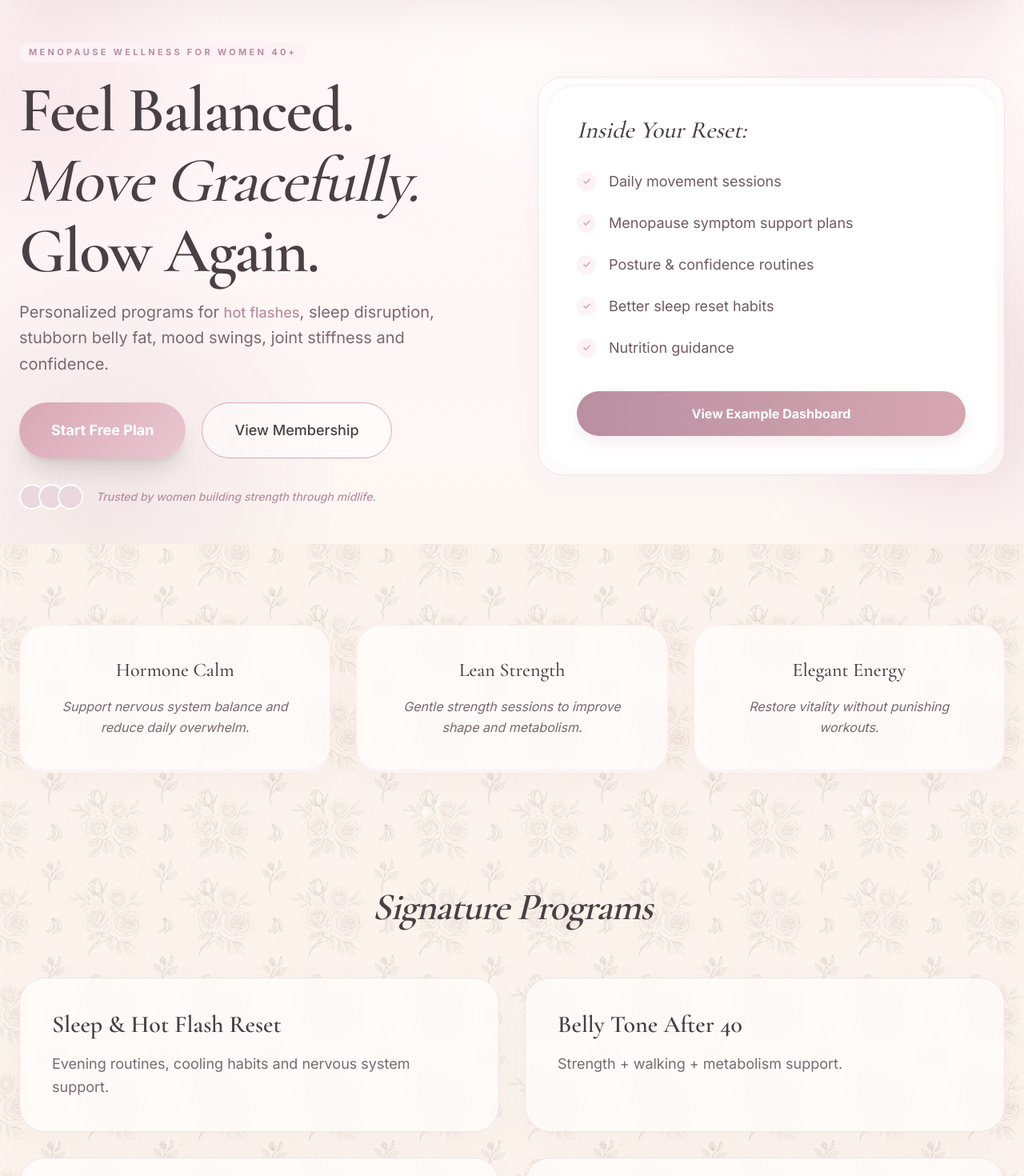
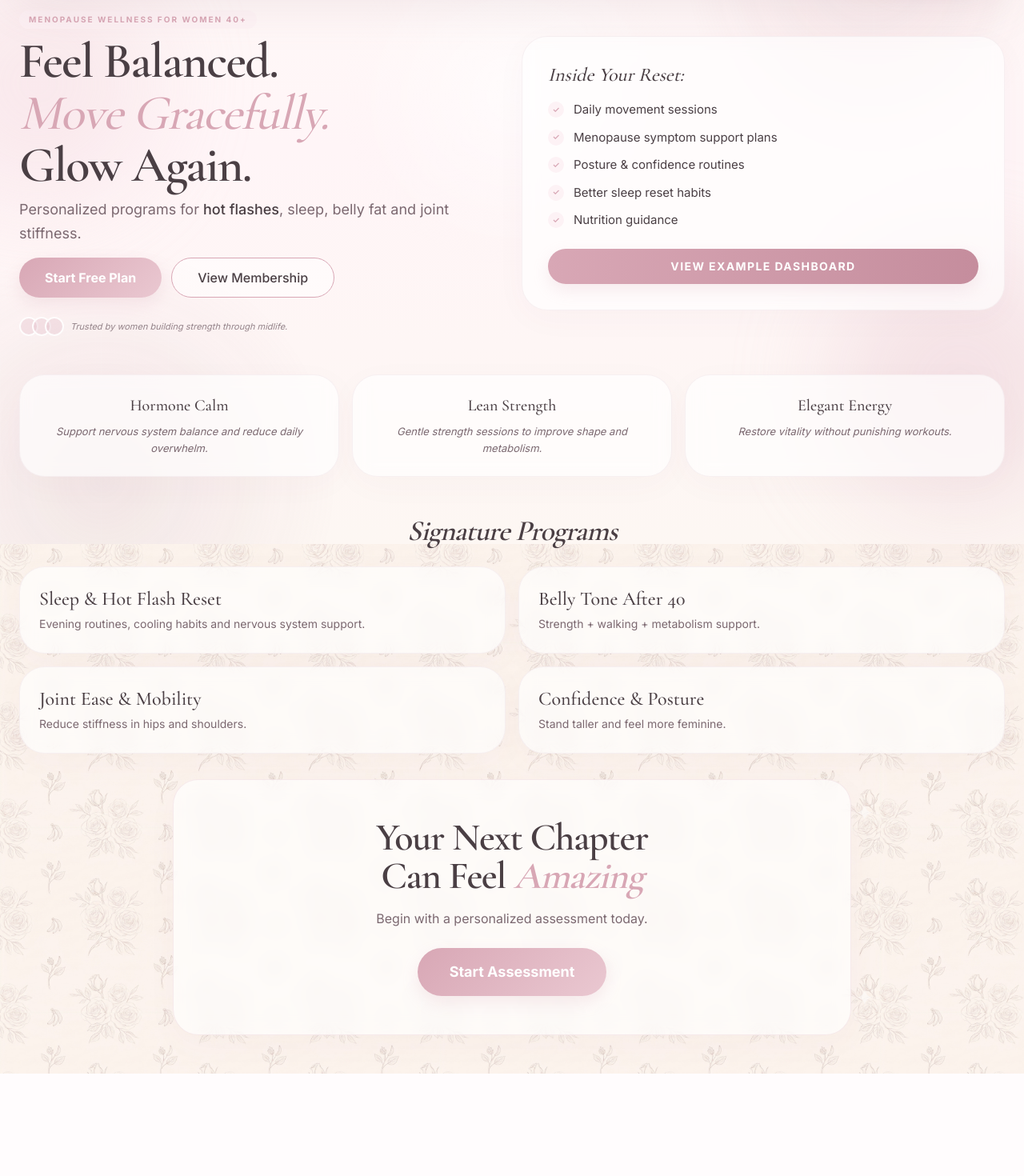
Before and after one commit to formfix-pro-v2/app, a Next.js app: page /app/ in a window 1280 px wide. Shown: the part 120-1590 px from the top of the page at 80% size. After the commit the page ends 1462 px from the top, so only its background shows below. Built offline with nearby package versions, Linux system fonts and the light colour scheme.

Commit message:
Update page.tsx

```diff
--- a/app/page.tsx
+++ b/app/page.tsx
@@ -4,55 +4,54 @@ import Link from "next/link";
 
 export default function HomePage() {
   return (
-    <main className="bg-[#fffcfd]">
-      {/* HERO SECTION */}
-      <section className="max-w-7xl mx-auto px-6 pt-16 pb-24 grid lg:grid-cols-2 gap-16 items-center">
-        <div className="space-y-8">
+    /* Koristimo bg-transparent da bi ruže iz globals.css bile vidljive */
+    <main className="relative min-h-screen bg-transparent">
+
+      {/* HERO SECTION - Smanjen padding (pt-6) i gap (gap-6) */}
+      <section className="max-w-7xl mx-auto px-6 pt-6 pb-8 grid lg:grid-cols-2 gap-6 items-center">
         <div className="space-y-4">
-            <p className="uppercase tracking-[0.3em] text-[11px] font-bold text-[#b98fa1] bg-[#fdf2f5] w-fit px-3 py-1 rounded-full">
+          <div className="space-y-2">
+            <p className="uppercase tracking-[0.2em] text-[10px] font-bold text-[#d8a7b5] bg-[#fdf2f5]/60 w-fit px-3 py-1 rounded-full">
               Menopause Wellness for Women 40+
             </p>
 
-            <h1 className="text-6xl md:text-[80px] leading-[1.1] text-[#4a3f44] tracking-tight">
+            <h1 className="text-5xl md:text-[62px] leading-[1.05] text-[#4a3f44] tracking-tight">
               Feel Balanced.
               <br />
-              <span className="italic font-light">Move Gracefully.</span>
+              <span className="italic font-light text-[#d8a7b5]">Move Gracefully.</span>
               <br />
               Glow Again.
             </h1>
 
-            <p className="text-xl text-[#7b6870] max-w-xl leading-relaxed font-light">
-              Personalized programs for <span className="text-[#b98fa1] font-medium text-lg">hot flashes</span>, sleep disruption,
-              stubborn belly fat, mood swings, joint stiffness and confidence.
+            <p className="text-lg text-[#7b6870] max-w-xl leading-relaxed font-light">
+              Personalized programs for <span className="font-medium text-[#4a3f44]">hot flashes</span>,
+              sleep, belly fat and joint stiffness.
             </p>
           </div>
 
-          <div className="flex flex-wrap gap-5">
-            <Link href="/quiz" className="btn-primary px-10 py-5 text-lg shadow-xl hover:scale-105 transition-transform">
+          <div className="flex flex-wrap gap-3">
+            <Link href="/quiz" className="btn-primary">
               Start Free Plan
             </Link>
-
-            <Link href="/pricing" className="btn-outline px-10 py-5 text-lg hover:bg-[#fdf2f5]">
+            <Link href="/pricing" className="btn-outline">
               View Membership
             </Link>
           </div>
 
-          <div className="flex items-center gap-4 text-[#b98fa1] font-medium italic text-sm">
-             <span className="flex -space-x-2">
+          <div className="flex items-center gap-2 pt-2 opacity-80">
+             <div className="flex -space-x-2">
                 {[1,2,3].map(i => (
-                  <div key={i} className="w-8 h-8 rounded-full border-2 border-white bg-[#ead8de]" />
+                  <div key={i} className="w-6 h-6 rounded-full border-2 border-white bg-[#d8a7b5]/30" />
                 ))}
-             </span>
-             Trusted by women building strength through midlife.
+             </div>
+             <p className="text-[11px] italic text-[#7b6870]">Trusted by women building strength through midlife.</p>
           </div>
         </div>
 
-        {/* PREVIEW CARD - Sa tvoje prve slike */}
-        <div className="soft-card p-2 bg-white/50 backdrop-blur-sm border border-[#f0e3e8]">
-          <div className="bg-white rounded-[40px] p-10 shadow-inner">
-            <h2 className="text-3xl text-[#4a3f44] mb-8 font-light italic">Inside Your Reset:</h2>
-
-            <div className="space-y-6">
+        {/* PREVIEW CARD - Koristi glassmorphism iz globals.css */}
+        <div className="soft-card p-6 md:p-8">
+          <h2 className="text-2xl text-[#4a3f44] mb-4 font-light italic text-center lg:text-left">Inside Your Reset:</h2>
+          <div className="space-y-3">
             {[
               "Daily movement sessions",
               "Menopause symptom support plans",
@@ -60,34 +59,29 @@ export default function HomePage() {
               "Better sleep reset habits",
               "Nutrition guidance"
             ].map((text) => (
-                <div key={text} className="flex items-center gap-4 text-lg text-[#6f5a62]">
-                  <span className="w-6 h-6 rounded-full bg-[#fdf2f5] flex items-center justify-center text-[#d6a7b1] text-xs font-bold">✓</span>
+              <div key={text} className="flex items-center gap-3 text-[15px] text-[#4a3f44]">
+                <span className="w-5 h-5 rounded-full bg-[#fdf2f5] flex items-center justify-center text-[#d8a7b5] text-[10px] font-bold">✓</span>
                 {text}
               </div>
             ))}
           </div>
-
-            <Link
-              href="/dashboard"
-              className="btn-primary w-full mt-10 text-center py-4 bg-gradient-to-r from-[#b98fa1] to-[#d6a7b1]"
-            >
+          <Link href="/dashboard" className="btn-primary w-full mt-6 py-3 text-sm uppercase tracking-widest bg-gradient-to-r from-[#d8a7b5] to-[#c58d9d]">
             View Example Dashboard
           </Link>
         </div>
-        </div>
       </section>
 
-      {/* THREE PILLARS - Sa tvoje treće slike */}
-      <section className="max-w-7xl mx-auto px-6 py-12">
-        <div className="grid md:grid-cols-3 gap-8 text-center">
+      {/* THREE PILLARS - Smanjen py-4 i gap-4 */}
+      <section className="max-w-7xl mx-auto px-6 py-4">
+        <div className="grid md:grid-cols-3 gap-4">
           {[
             { title: "Hormone Calm", desc: "Support nervous system balance and reduce daily overwhelm." },
             { title: "Lean Strength", desc: "Gentle strength sessions to improve shape and metabolism." },
             { title: "Elegant Energy", desc: "Restore vitality without punishing workouts." }
           ].map((item) => (
-            <div key={item.title} className="soft-card p-10 bg-white border-b-4 border-b-[#fdf2f5] hover:border-b-[#d6a7b1] transition-all">
-              <h3 className="text-2xl text-[#4a3f44] mb-4 font-medium">{item.title}</h3>
-              <p className="text-[#7b6870] leading-relaxed italic font-light">
+            <div key={item.title} className="soft-card p-6 text-center hover:scale-[1.02] transition-transform">
+              <h3 className="text-xl text-[#4a3f44] mb-2 font-medium">{item.title}</h3>
+              <p className="text-[13px] text-[#7b6870] leading-relaxed italic font-light">
                 {item.desc}
               </p>
             </div>
@@ -95,20 +89,19 @@ export default function HomePage() {
         </div>
       </section>
 
-      {/* SIGNATURE PROGRAMS */}
-      <section className="max-w-7xl mx-auto px-6 py-24">
-        <h2 className="text-5xl text-center mb-16 text-[#4a3f44] tracking-tight italic">Signature Programs</h2>
-
-        <div className="grid md:grid-cols-2 gap-8">
+      {/* SIGNATURE PROGRAMS - Smanjen mb-4 */}
+      <section className="max-w-7xl mx-auto px-6 py-8">
+        <h2 className="text-4xl text-center mb-6 text-[#4a3f44] tracking-tight italic">Signature Programs</h2>
+        <div className="grid md:grid-cols-2 gap-4">
           {[
             { title: "Sleep & Hot Flash Reset", desc: "Evening routines, cooling habits and nervous system support." },
             { title: "Belly Tone After 40", desc: "Strength + walking + metabolism support." },
-            { title: "Joint Ease & Mobility", desc: "Reduce stiffness in hips, knees and shoulders." },
-            { title: "Confidence & Posture", desc: "Stand taller, feel feminine and move beautifully." }
+            { title: "Joint Ease & Mobility", desc: "Reduce stiffness in hips and shoulders." },
+            { title: "Confidence & Posture", desc: "Stand taller and feel more feminine." }
           ].map((prog) => (
-            <div key={prog.title} className="soft-card p-10 group hover:bg-[#fffcfd] transition-colors border border-[#f0e3e8]">
-              <h3 className="text-3xl text-[#4a3f44] mb-4 group-hover:text-[#b98fa1] transition-colors">{prog.title}</h3>
-              <p className="text-[#7b6870] text-lg font-light leading-relaxed">
+            <div key={prog.title} className="soft-card p-6 group hover:border-[#d8a7b5] transition-colors">
+              <h3 className="text-2xl text-[#4a3f44] mb-1 font-light group-hover:text-[#d8a7b5] transition-colors">{prog.title}</h3>
+              <p className="text-[#7b6870] text-[14px] font-light leading-relaxed">
                 {prog.desc}
               </p>
             </div>
@@ -116,19 +109,17 @@ export default function HomePage() {
         </div>
       </section>
 
-      {/* FINAL CTA */}
-      <section className="max-w-5xl mx-auto px-6 pb-24">
-        <div className="soft-card p-16 text-center bg-gradient-to-tr from-[#fdf2f5] to-white border border-[#f0e3e8]">
-          <h2 className="text-5xl md:text-6xl mb-8 text-[#4a3f44] tracking-tight">
-            Your Next Chapter <br />Can Feel <span className="italic">Amazing</span>
+      {/* FINAL CTA - Kompaktniji padding */}
+      <section className="max-w-4xl mx-auto px-6 pb-12">
+        <div className="soft-card p-8 md:p-12 text-center relative overflow-hidden border-[#d8a7b5]/20">
+          <h2 className="text-4xl md:text-5xl mb-4 text-[#4a3f44] tracking-tight leading-tight">
+            Your Next Chapter <br />Can Feel <span className="italic text-[#d8a7b5]">Amazing</span>
           </h2>
-
-          <p className="text-xl text-[#7b6870] mb-12 max-w-xl mx-auto font-light leading-relaxed">
-            Begin with a personalized wellness assessment today and discover how to glow at every age.
+          <p className="text-base text-[#7b6870] mb-6 max-w-sm mx-auto font-light leading-relaxed">
+            Begin with a personalized assessment today.
           </p>
-
-          <Link href="/quiz" className="btn-primary px-16 py-6 text-xl shadow-2xl hover:scale-105 transition-all">
-            Start Free Assessment
+          <Link href="/quiz" className="btn-primary px-10 py-4 text-lg">
+            Start Assessment
           </Link>
         </div>
       </section>
```
Lines whose indentation alone changed are shown as unchanged.
